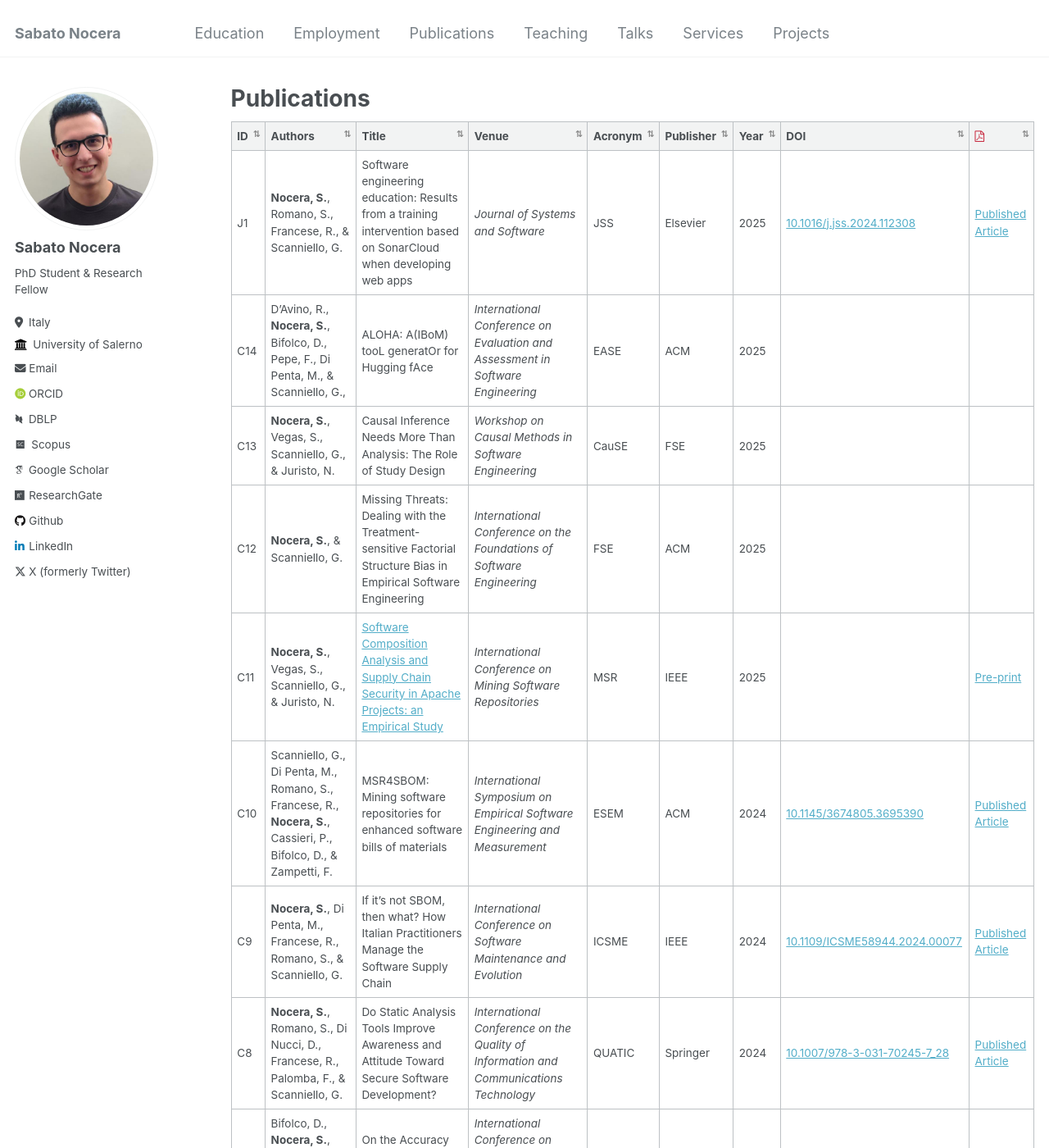
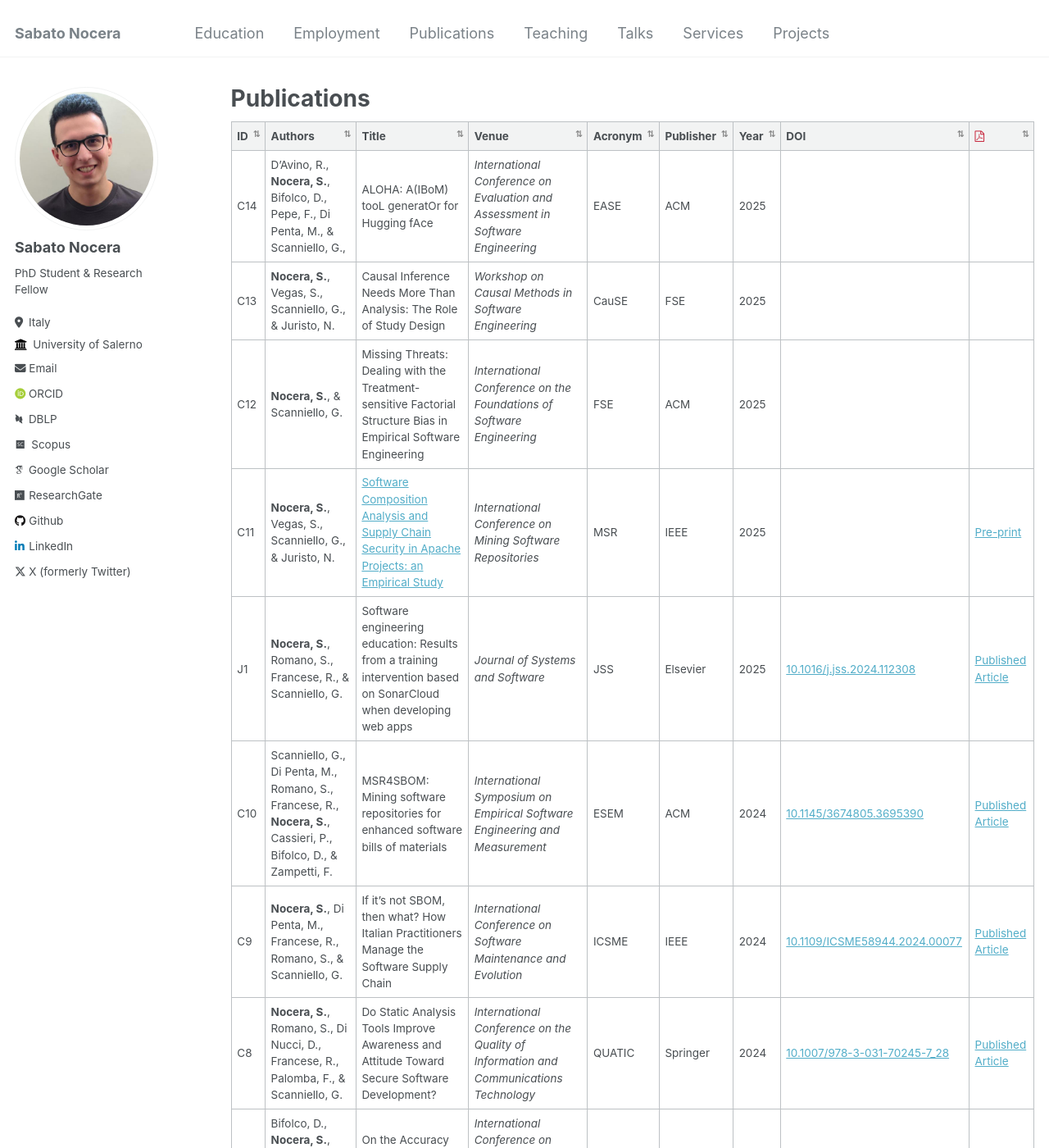
Before and after one commit to sabato-nocera/sabato-nocera.github.io, a Jekyll site: the page built from _pages/publications.md, in a window 1280 px wide and 1400 px high. Shown: the whole window at 82% size. Built offline with Jekyll 4.4.1, drawn with Linux system fonts in a browser that asks for light colours; some web fonts are replaced; comment, search, counter and statistics services are not loaded.

```diff
--- a/_pages/publications.md
+++ b/_pages/publications.md
@@ -10,11 +10,11 @@ author_profile: true
 
 | ID   | Authors                                                                                                            | Title                                                                                                                                                                                                       | Venue                                                                                                            | Acronym   | Publisher | Year | DOI                                                                                                   | <i class="fa fa-file-pdf-o" style="color: #c51d34;"></i> |
 |------|---------------------------------------------------------------------------------------------------------------------|-------------------------------------------------------------------------------------------------------------------------------------------------------------------------------------------------------------|------------------------------------------------------------------------------------------------------------------|-----------|-----------|------|-------------------------------------------------------------------------------------------------------|-----------|
-| J1   | **Nocera, S.**, Romano, S., Francese, R., & Scanniello, G.                                                           | Software engineering education: Results from a training intervention based on SonarCloud when developing web apps                                                                                           | *Journal of Systems and Software*                                                                              | JSS       | Elsevier  | 2025 | [10.1016/j.jss.2024.112308](https://doi.org/10.1016/j.jss.2024.112308)                                   |    [Published Article](https://www.sciencedirect.com/science/article/pii/S0164121224003522/pdfft?md5=f531acce7b75c52d2dfd125af7956a0a&pid=1-s2.0-S0164121224003522-main.pdf)       |
 | C14  | D'Avino, R., **Nocera, S.**, Bifolco, D., Pepe, F., Di Penta, M., & Scanniello, G.,                                                            | ALOHA: A(IBoM) tooL generatOr for Hugging fAce                                                                                                             | *International Conference on Evaluation and Assessment in Software Engineering*                                                     | EASE       | ACM      | 2025 |                                                                                                       | |
 | C13  | **Nocera, S.**, Vegas, S., Scanniello, G., & Juristo, N.                                                             | Causal Inference Needs More Than Analysis: The Role of Study Design                                                                                                             | *Workshop on Causal Methods in Software Engineering*                                                     | CauSE       | FSE      | 2025 |                                                                                                       | |
 | C12  | **Nocera, S.**, & Scanniello, G.                                                             | Missing Threats: Dealing with the Treatment-sensitive Factorial Structure Bias in Empirical Software Engineering  | *International Conference on the Foundations of Software Engineering*                                                     | FSE       | ACM      | 2025 |                                                                                                       | |
 | C11  | **Nocera, S.**, Vegas, S., Scanniello, G., & Juristo, N.                                                             | [Software Composition Analysis and Supply Chain Security in Apache Projects: an Empirical Study](https://sabato-nocera.github.io/publications/c11)                                                                                                              | *International Conference on Mining Software Repositories*                                                     | MSR       | IEEE      | 2025 |                                                                                                       | [Pre-print](https://sabato-nocera.github.io/files/msr2025.pdf) |
+| J1   | **Nocera, S.**, Romano, S., Francese, R., & Scanniello, G.                                                           | Software engineering education: Results from a training intervention based on SonarCloud when developing web apps                                                                                           | *Journal of Systems and Software*                                                                              | JSS       | Elsevier  | 2025 | [10.1016/j.jss.2024.112308](https://doi.org/10.1016/j.jss.2024.112308)                                   |    [Published Article](https://www.sciencedirect.com/science/article/pii/S0164121224003522/pdfft?md5=f531acce7b75c52d2dfd125af7956a0a&pid=1-s2.0-S0164121224003522-main.pdf)       |
 | C10  | Scanniello, G., Di Penta, M., Romano, S., Francese, R., **Nocera, S.**, Cassieri, P., Bifolco, D., & Zampetti, F.    | MSR4SBOM: Mining software repositories for enhanced software bills of materials                                                                                                                             | *International Symposium on Empirical Software Engineering and Measurement*                                    | ESEM      | ACM       | 2024 | [10.1145/3674805.3695390](https://doi.org/10.1145/3674805.3695390)                                       |     [Published Article](https://dl.acm.org/doi/pdf/10.1145/3674805.3695390)          |
 | C9   | **Nocera, S.**, Di Penta, M., Francese, R., Romano, S., & Scanniello, G.                                             | If it’s not SBOM, then what? How Italian Practitioners Manage the Software Supply Chain                                                                                                                     | *International Conference on Software Maintenance and Evolution*                                               | ICSME     | IEEE      | 2024 | [10.1109/ICSME58944.2024.00077](https://doi.org/10.1109/ICSME58944.2024.00077)                         |     [Published Article](https://doi.org/10.1109/ICSME58944.2024.00077)      |
 | C8   | **Nocera, S.**, Romano, S., Di Nucci, D., Francese, R., Palomba, F., & Scanniello, G.                                | Do Static Analysis Tools Improve Awareness and Attitude Toward Secure Software Development?                                                                                                                 | *International Conference on the Quality of Information and Communications Technology*                         | QUATIC    | Springer  | 2024 | [10.1007/978-3-031-70245-7_28](https://doi.org/10.1007/978-3-031-70245-7_28)                           |    [Published Article](https://doi.org/10.1007/978-3-031-70245-7_28)       |
```
